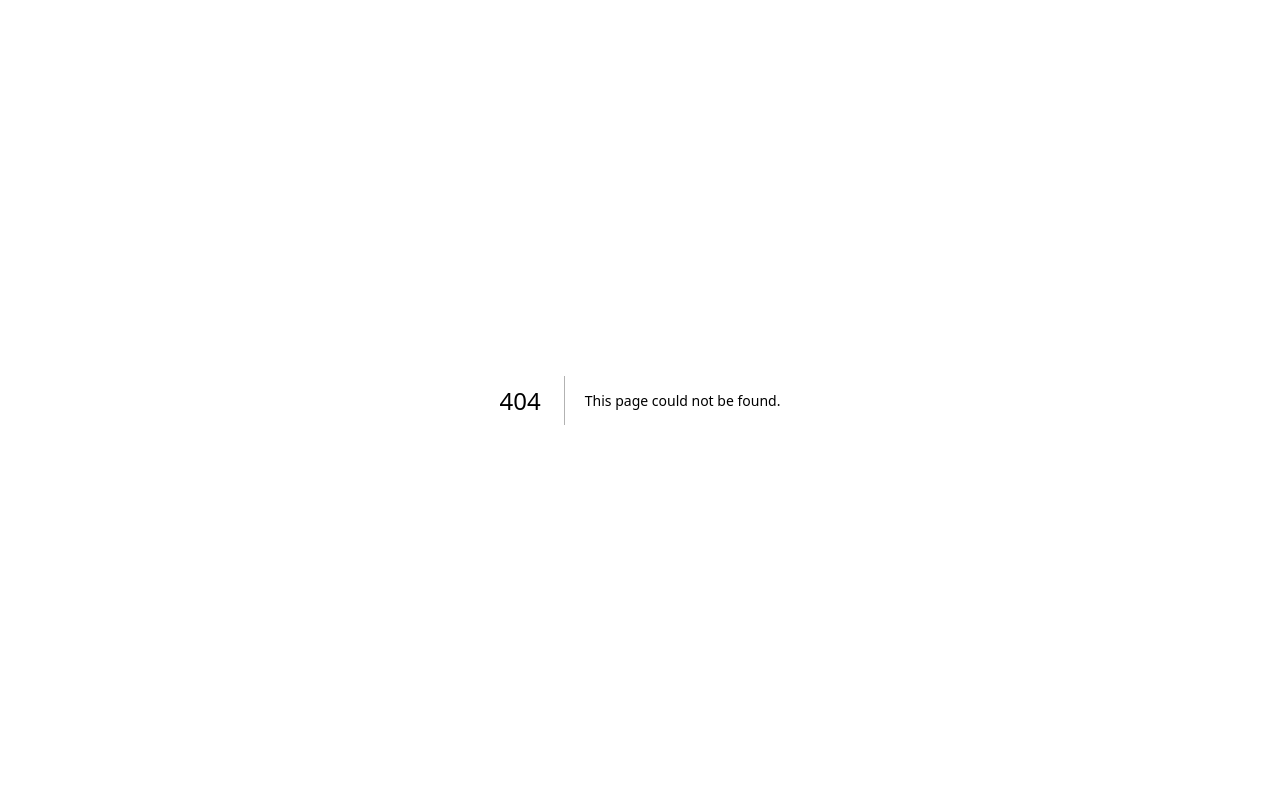
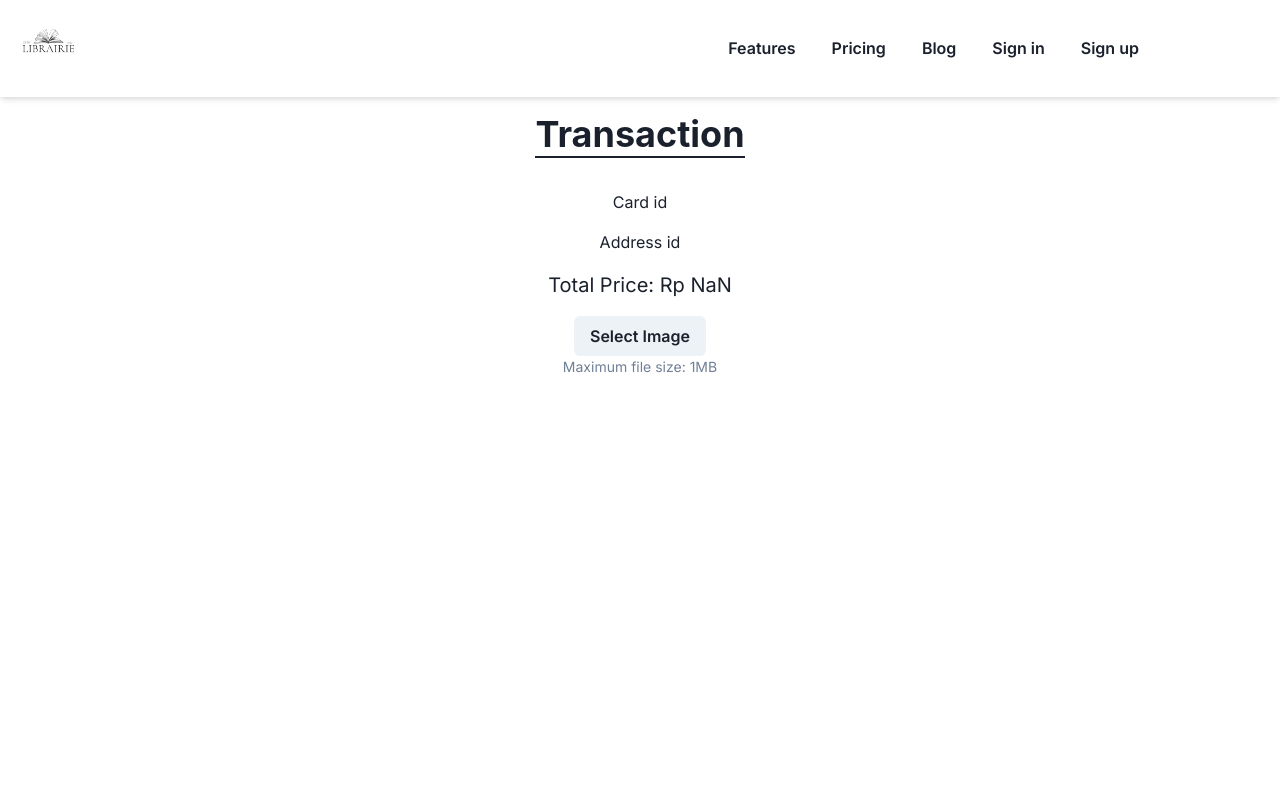
Before and after one commit to irvansaputra-irsa/finpro-nextjs-express-prisma-FP2, a Next.js app in the folder apps/web/: page /transaction in a window 1280 px wide. Before the commit this address had no page. Shown: the top 800 px of the page. Built offline with nearby package versions, Linux system fonts and the light colour scheme.

Commit message:
feat: implement transaction page

```diff
--- /dev/null
+++ b/apps/web/src/app/(customer)/transaction/page.tsx
@@ -0,0 +1,117 @@
+// TODO 1. change warehouse id from hardcode
+// TODO 2. create button to proceed transaction along with multer
+
+'use client';
+
+import {
+  Box,
+  Heading,
+  Text,
+  Divider,
+  VStack,
+  useToast,
+  Button,
+  Input,
+} from '@chakra-ui/react';
+import { useState, useEffect } from 'react';
+
+export default function TransactionPage() {
+  const [cardId, setCartId] = useState<string>('');
+  const [addrId, setAddrId] = useState<string>('');
+  const [hargaOngkir, setHargaOngkir] = useState<string>('');
+  const [hargaBuku, setHargaBuku] = useState<string>('');
+  const [hargaTotal, setHargaTotal] = useState<number>(0);
+  const toast = useToast();
+  const [file, setFile] = useState<File | null>(null);
+  const paymentMethod = 'manual';
+
+  useEffect(() => {
+    const storedCardId = window.sessionStorage.getItem('cardId');
+    if (storedCardId) {
+      setCartId(storedCardId.toString());
+    }
+  }, []);
+
+  useEffect(() => {
+    const storedAddress = window.sessionStorage.getItem('selectedAddress');
+    if (storedAddress) {
+      const address = JSON.parse(storedAddress);
+      setAddrId(address.id);
+    }
+  }, []);
+
+  useEffect(() => {
+    const storedHargaOngkir = window.sessionStorage.getItem('hargaOngkir');
+    if (storedHargaOngkir) {
+      setHargaOngkir(storedHargaOngkir.toString());
+    }
+  }, []);
+
+  useEffect(() => {
+    const storedHargaBuku = window.sessionStorage.getItem('hargaBuku');
+    if (storedHargaBuku) {
+      setHargaBuku(storedHargaBuku.toString());
+    }
+  }, []);
+
+  useEffect(() => {
+    const ongkir = parseFloat(hargaOngkir);
+    const buku = parseFloat(hargaBuku);
+
+    setHargaTotal(ongkir + buku);
+  }, [hargaOngkir, hargaBuku]);
+
+  const handleFileChange = (event: any) => {
+    const file = event.target.files[0];
+    if (file.size > 1048576) {
+      toast({
+        title: 'File too large',
+        description: 'The file size should be less than 1MB.',
+        status: 'error',
+        duration: 5000,
+        isClosable: true,
+      });
+    } else {
+      setFile(file);
+      toast({
+        title: 'File accepted',
+        description: 'The file has been successfully uploaded.',
+        status: 'success',
+        duration: 5000,
+        isClosable: true,
+      });
+    }
+  };
+
+  return (
+    <Box display="flex" justifyContent="center" minH="100vh" p={4}>
+      <VStack spacing={4} textAlign="center">
+        <Heading as="h1" size="xl" mb={4} borderBottom="2px solid">
+          Transaction
+        </Heading>
+        <Text>Card id {cardId}</Text>
+        <Text>Address id {addrId}</Text>
+        <Text fontSize="xl">Total Price: Rp {hargaTotal}</Text>
+        <Box>
+          <Button as="label" cursor="pointer">
+            Select Image
+            <Input
+              type="file"
+              accept="image/*"
+              display="none"
+              onChange={handleFileChange}
+            />
+          </Button>
+          <Text fontSize="sm" color="gray.500">
+            Maximum file size: 1MB
+          </Text>
+        </Box>
+        {file && (
+          <Box mt={4}>
+            <Text>Selected file: {file.name}</Text>
+          </Box>
+        )}
+      </VStack>
+    </Box>
+  );
+}
```
